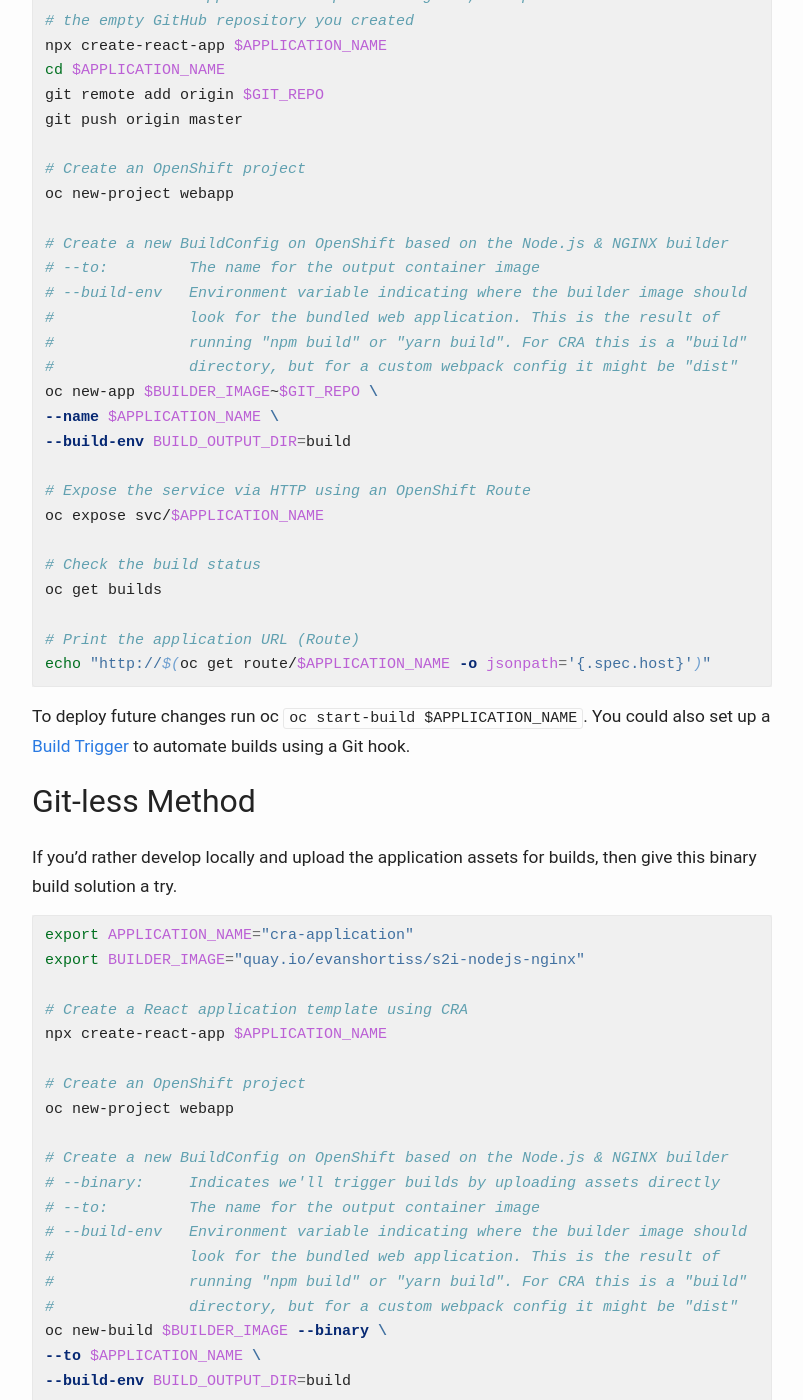
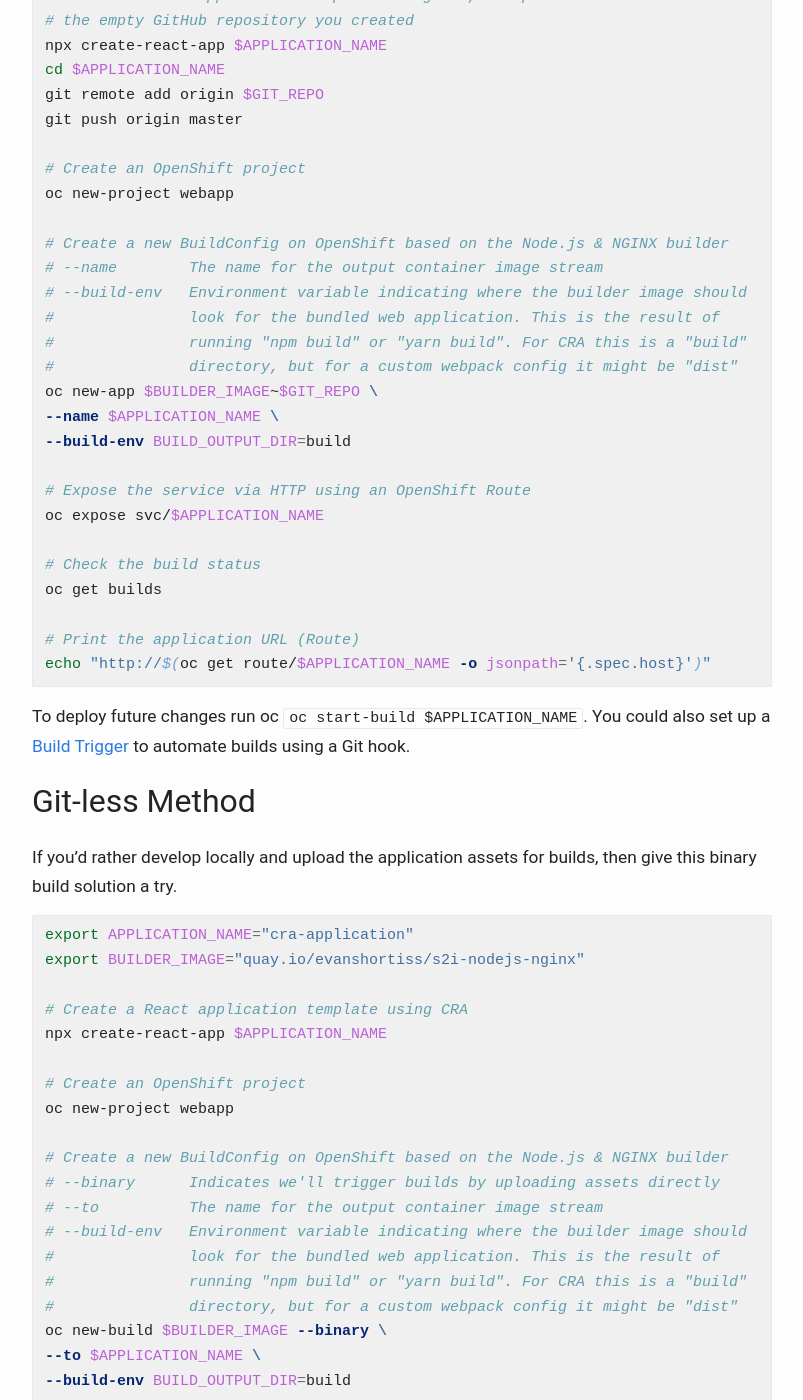
Before and after one commit to evanshortiss/evanshortiss.github.io, a Jekyll site: the page built from _posts/2020-09-17-create-react-app-on-openshift.markdown, in a window 1280 px wide and 1400 px high, scrolled down 1359 px. Shown: the whole window, without its empty margins (238-1041 px from the left). Built offline with Jekyll 4.4.1, drawn with Linux system fonts in a browser that asks for light colours.

Commit message:
fix: comments in cra on openshift post

```diff
--- a/_posts/2020-09-17-create-react-app-on-openshift.markdown
+++ b/_posts/2020-09-17-create-react-app-on-openshift.markdown
@@ -68,7 +68,7 @@ git push origin master
 oc new-project webapp
 
 # Create a new BuildConfig on OpenShift based on the Node.js & NGINX builder
-# --to:         The name for the output container image
+# --name        The name for the output container image stream
 # --build-env   Environment variable indicating where the builder image should
 #               look for the bundled web application. This is the result of
 #               running "npm build" or "yarn build". For CRA this is a "build"
@@ -107,8 +107,8 @@ npx create-react-app $APPLICATION_NAME
 oc new-project webapp
 
 # Create a new BuildConfig on OpenShift based on the Node.js & NGINX builder
-# --binary:     Indicates we'll trigger builds by uploading assets directly
-# --to:         The name for the output container image
+# --binary      Indicates we'll trigger builds by uploading assets directly
+# --to          The name for the output container image stream
 # --build-env   Environment variable indicating where the builder image should
 #               look for the bundled web application. This is the result of
 #               running "npm build" or "yarn build". For CRA this is a "build"
```
